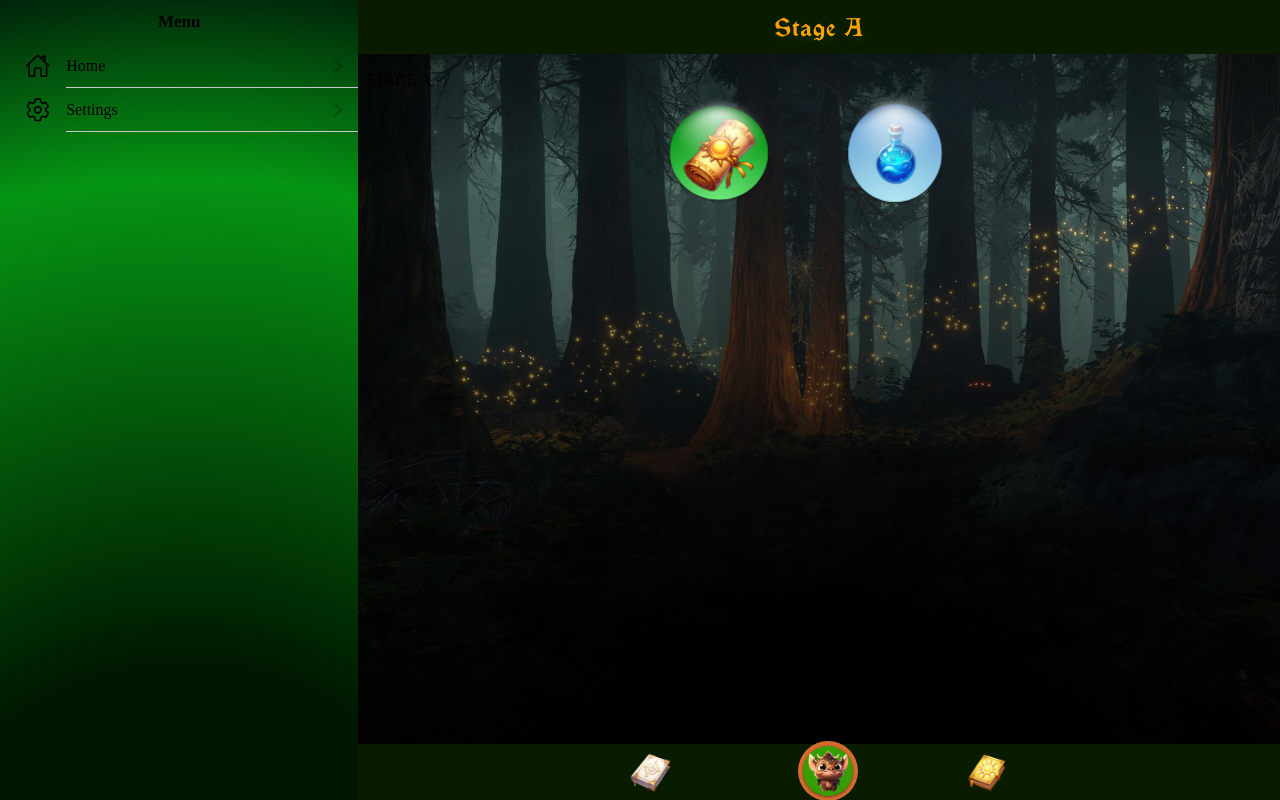
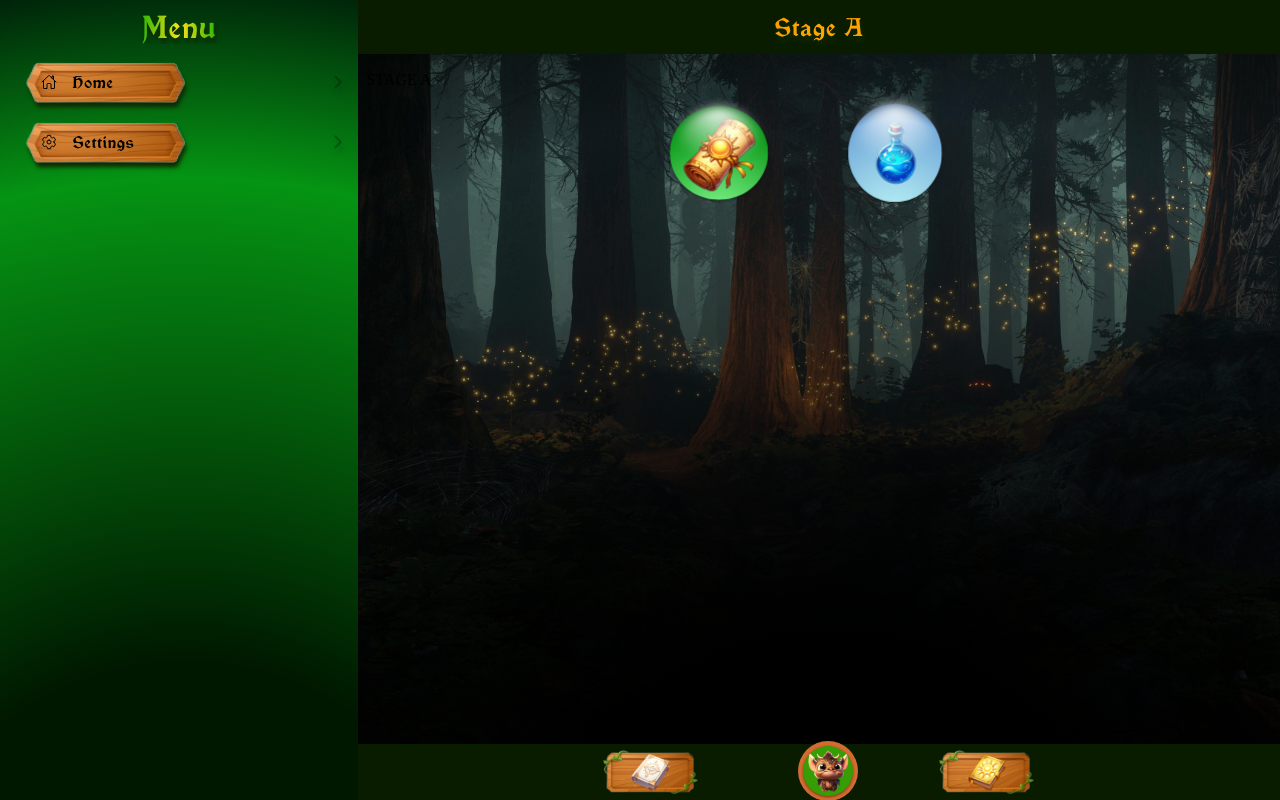
Before and after one commit to Iryna-Vyshniak/LittleLingo, a React (Vite) app: page /app/list/stagea in a window 1280 px wide. Built offline with nearby package versions, Linux system fonts and the light colour scheme; no server answers; a web font is replaced by a local one; what react-dnd-multi-backend would draw is missing.

Commit message:
style: Enhanced UI with refactored and improved component styles for more polished and user-friendly interface

```diff
--- a/src/components/common/AppTitle.tsx
+++ b/src/components/common/AppTitle.tsx
@@ -2,8 +2,8 @@ import React from 'react';
 
 const AppTitle: React.FC<{ title: string; subtitle: string }> = ({ title, subtitle }) => {
   return (
-    <div className='absolute top-0 left-1/2 transform -translate-x-1/2 z-20 p-4 bg-gradient-custom bg-clip-text text-transparent drop-shadow-[2px_5px_2px_rgba(15,41,1,1)]'>
-      <p className='text-6xl font-bold'>
+    <div className='absolute top-0 left-1/2 transform -translate-x-1/2 z-20 p-4 bg-gradient-custom bg-clip-text text-transparent drop-shadow-[2px_5px_2px_rgba(10,28,0,1)]'>
+      <p className='text-6xl special-font custom tracking-wide'>
         {title}
         <span>{subtitle}</span>
       </p>
--- a/src/components/game/main/GameScoreCard.tsx
+++ b/src/components/game/main/GameScoreCard.tsx
@@ -7,9 +7,12 @@ const GameScoreCard: React.FC<ScoreCardProps> = ({ medal, title, value }) => {
     <div className='flex items-center justify-center gap-2'>
       <img src={medal} className='score' alt={`${title} icon`} width={44} height={44} />
 
-      <p className='font-bold'>
+      <p className='text-white special-font tracking-widest custom drop-shadow-[1px_2px_2px_rgba(15,41,1,1)]'>
         {' '}
-        {title}: <span className='font-bold'>{value}</span>
+        {title}:{' '}
+        <span className='text-white special-font tracking-wide drop-shadow-[1px_2px_2px_rgba(15,41,1,1)]'>
+          {value}
+        </span>
       </p>
     </div>
   );
--- a/src/components/intro/Intro.tsx
+++ b/src/components/intro/Intro.tsx
@@ -72,7 +72,7 @@ const Intro: React.FC = () => {
             className='intro-slide relative swiper-slide'
             style={{ backgroundImage: `url(${intro.img})` }}
           >
-            {' '}
+            <div className='gradient-top-overlay'></div>
             <IntroContent
               index={index}
               intro={intro}
--- a/src/components/intro/IntroContent.tsx
+++ b/src/components/intro/IntroContent.tsx
@@ -10,16 +10,16 @@ const IntroContent: React.FC<{
   goToHomePage: () => void;
 }> = ({ index, intro, introImages, goToHomePage }) => {
   return (
-    <div>
-      {' '}
-      <div className='flex flex-col items-center justify-center gap-4 p-4 rounded-md gradient-overlay'>
-        <IntroTitle title={intro.desc} subtitle={intro.subdesc} />
-        {index === introImages.length - 1 && (
-          <IonButton onClick={goToHomePage} className='btn-gradient text-white'>
-            Let`s GO!
-          </IonButton>
-        )}
-      </div>
+    <div className='flex flex-col items-center justify-center gap-4 p-4 rounded-md gradient-bottom-overlay'>
+      <IntroTitle title={intro.desc} subtitle={intro.subdesc} />
+      {index === introImages.length - 1 && (
+        <IonButton
+          onClick={goToHomePage}
+          className='wooden-btn text-white special-font custom tracking-wide relative transform transition-transform duration-100 ease-in-out hover:translate-y-1 active:translate-y-1 focus:translate-y-1'
+        >
+          <p className='text-white drop-shadow-[2px_3px_2px_rgba(0,0,1,1)]'>Let`s go!</p>
+        </IonButton>
+      )}
     </div>
   );
 };
--- a/src/components/intro/IntroTitle.tsx
+++ b/src/components/intro/IntroTitle.tsx
@@ -6,7 +6,7 @@ const IntroTitle: React.FC<{ title: string; subtitle: string | undefined }> = ({
 }) => {
   return (
     <div className='flex items-center justify-center flex-col gap-2 p-4 bg-gradient-custom bg-clip-text text-transparent drop-shadow-[1px_2px_2px_rgba(15,41,1,1)]'>
-      <h2 className='text-4xl font-bold text-center'>{title}</h2>
+      <h2 className='text-4xl special-font custom tracking-wide text-center'>{title}</h2>
       {subtitle && <h3 className='text-center'>{subtitle}</h3>}
     </div>
   );
--- a/src/components/menu/Menu.tsx
+++ b/src/components/menu/Menu.tsx
@@ -12,21 +12,39 @@ import React from 'react';
 
 import { menuPaths } from '../../shared/data';
 
+import WoodenMenu from '../../assets/images/wooden-menu.png';
+import MenuTitle from './MenuTitle';
+
 const Menu: React.FC = () => {
   return (
     <IonMenu contentId='main'>
-      <IonHeader>
+      <IonHeader className='tollbar-bg'>
         <IonToolbar>
-          <IonTitle>Menu</IonTitle>
+          <MenuTitle />
         </IonToolbar>
       </IonHeader>
       <IonContent fullscreen className='menu'>
         {' '}
         {menuPaths.map(({ id, name, url, icon }) => (
           <IonMenuToggle key={id} autoHide={false}>
-            <IonItem detail={true} routerLink={url}>
-              <IonIcon slot='start' icon={icon} />
-              {name}
+            <IonItem
+              detail={true}
+              routerLink={url}
+              className='relative special-font tracking-wide drop-shadow-[2px_5px_2px_rgba(15,41,1,1)] flex justify-center items-center w-full h-11 ion-margin-top'
+              lines='none'
+            >
+              <img
+                src={WoodenMenu}
+                alt='wooden menu'
+                width={156}
+                height={24}
+                className='absolute inset-0 w-40 h-11'
+              />
+              <div className='absolute left-4 z-10 flex justify-center items-center'>
+                {' '}
+                <IonIcon slot='start' icon={icon} className='ion-margin-end' />
+                {name}
+              </div>
             </IonItem>
           </IonMenuToggle>
         ))}
--- a/src/pages/ListPage.tsx
+++ b/src/pages/ListPage.tsx
@@ -18,6 +18,7 @@ import ColorStageBPage from './ColorStageBPage';
 
 import StageA from '../assets/images/books/holy-book.png';
 import StageB from '../assets/images/books/light-book.png';
+import WoodenTab from '../assets/images/wooden-frame.png';
 
 import { useUIContext } from '../shared/context/tab-context';
 
@@ -56,14 +57,48 @@ const ListPage: React.FC = () => {
         </IonRouterOutlet>
 
         <IonTabBar slot='bottom' mode='md' style={tabBarStyle} color='primary'>
-          <IonTabButton tab='stagea' href='/app/list/stagea' className='stagea'>
-            <img src={StageA} alt='Stage A' width={44} height={44} />
+          <IonTabButton
+            tab='stagea'
+            href='/app/list/stagea'
+            className='stagea relative flex items-center justify-center'
+          >
+            <img
+              src={WoodenTab}
+              alt='wooden board'
+              width={96}
+              height={44}
+              className='absolute w-24 h-11'
+            />
+            <img
+              src={StageA}
+              alt='Stage A'
+              width={44}
+              height={44}
+              className='absolute left-1/2 top-1/2 transform -translate-x-1/2 -translate-y-1/2'
+            />
           </IonTabButton>
 
           <IonTabButton tab='stagec' href='/app/list/stagec'></IonTabButton>
 
-          <IonTabButton tab='stageb' href='/app/list/stageb' className='stageb'>
-            <img src={StageB} alt='Stage B' width={44} height={44} />
+          <IonTabButton
+            tab='stageb'
+            href='/app/list/stageb'
+            className='stagea relative flex items-center justify-center'
+          >
+            <img
+              src={WoodenTab}
+              alt='wooden board'
+              width={96}
+              height={44}
+              className='absolute w-24 h-11'
+            />
+            <img
+              src={StageB}
+              alt='Stage B'
+              width={44}
+              height={44}
+              className='absolute left-1/2 top-1/2 transform -translate-x-1/2 -translate-y-1/2'
+            />
           </IonTabButton>
         </IonTabBar>
       </IonTabs>
@@ -72,7 +107,7 @@ const ListPage: React.FC = () => {
         <div className='custom-fab'>
           <IonFab slot='fixed' vertical='bottom' horizontal='center' edge>
             <IonFabButton routerDirection='root' routerLink='/app/list/stagec'>
-              <img src={Fab} alt='Potion for Live' width={44} height={44} />
+              <img src={Fab} alt='Baby Dragon' width={44} height={44} />
             </IonFabButton>
           </IonFab>
         </div>
```
